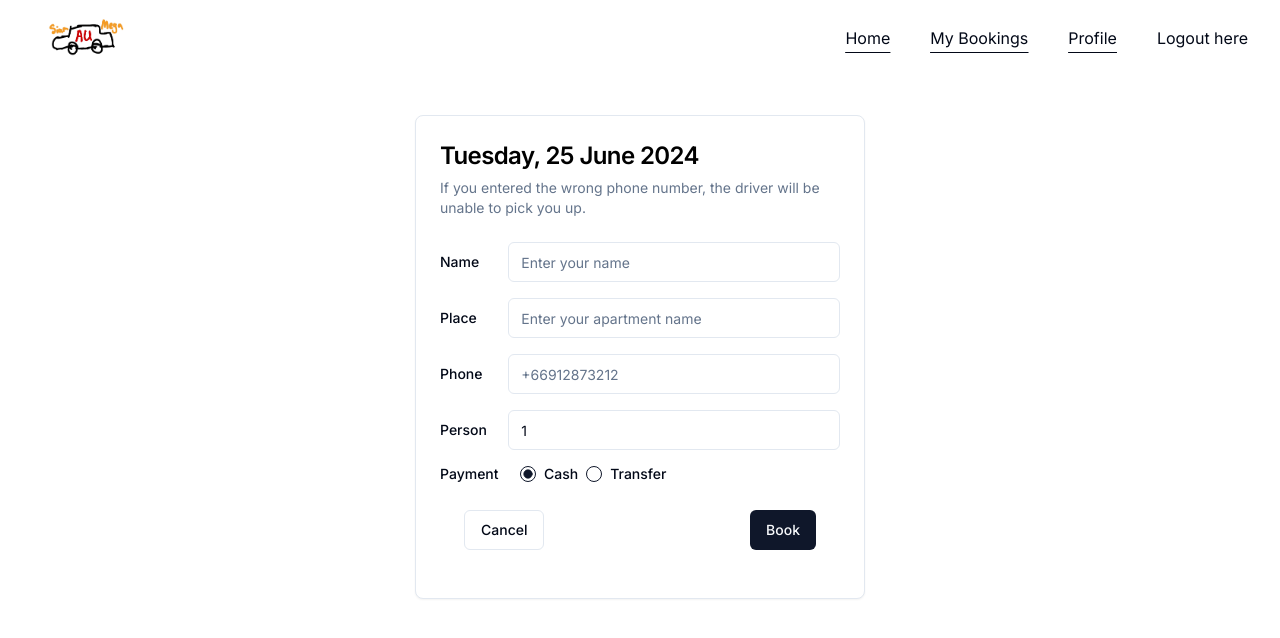
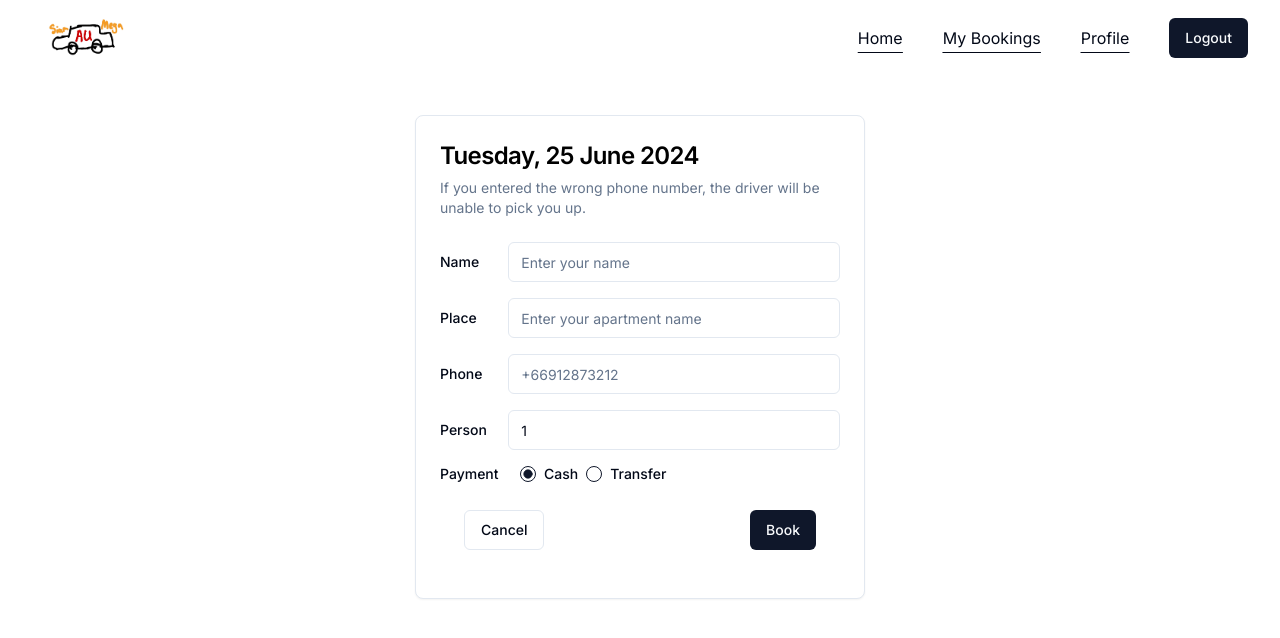
Before and after one commit to NoelPOS/AU-Van, a Next.js app: page /book in a window 1280 px wide. Shown: the top 638 px of the page. Built offline with nearby package versions, Linux system fonts and the light colour scheme; no server answers.

Commit message:
fix: logout button

```diff
--- a/src/app/ui/navbar/navbar.tsx
+++ b/src/app/ui/navbar/navbar.tsx
@@ -22,18 +22,18 @@ export default function NavBar() {
                 </Link>
             </div>
 
-      <div className='flex gap-10 underline underline-offset-8'>
+      <div className='flex gap-10 underline underline-offset-8 items-center'>
         <Link href='/'>Home</Link>
         <Link href='/mybookings'>My Bookings</Link>
         <Link href='/profile/'>Profile</Link>
         <Link href='/'>
-          <button
+          <Button
             onClick={() => {
               signOut()
             }}
           >
-            Logout here
-          </button>
+            Logout
+          </Button>
         </Link>
       </div>
     </>
```
